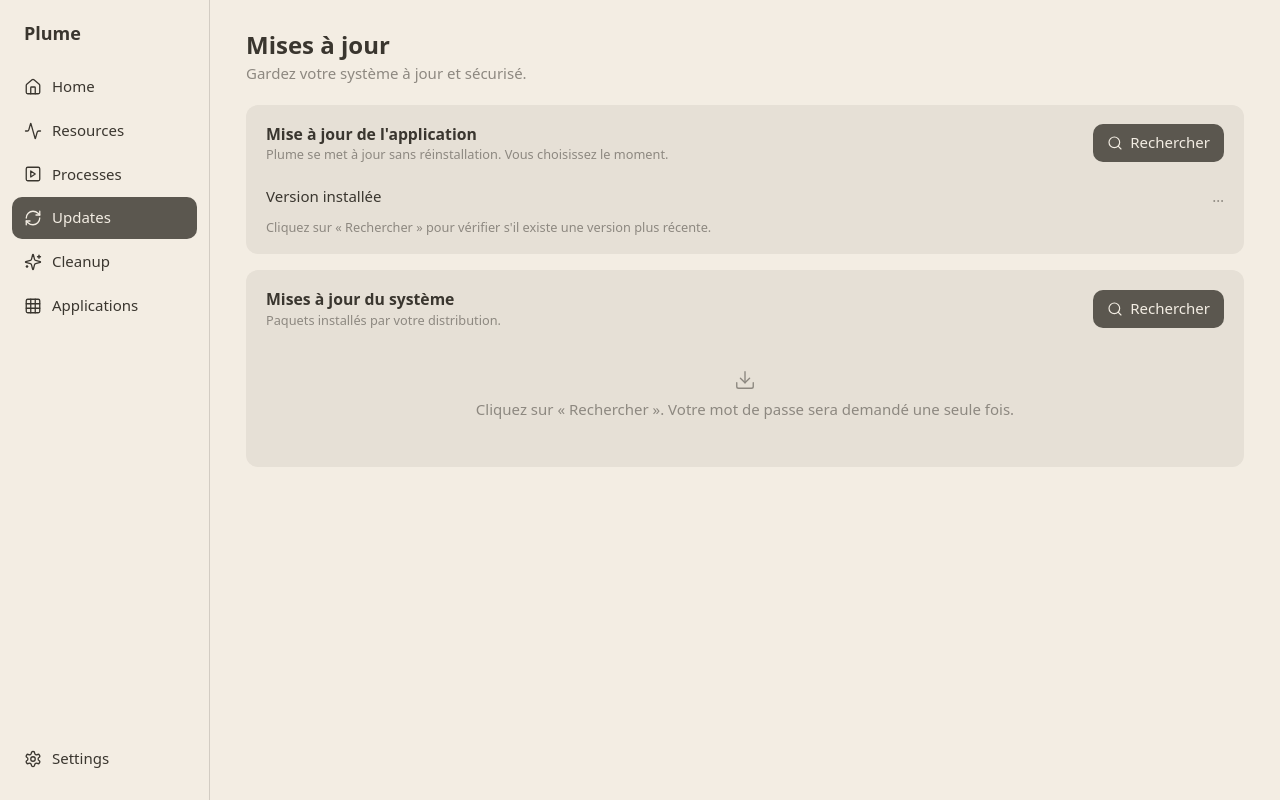
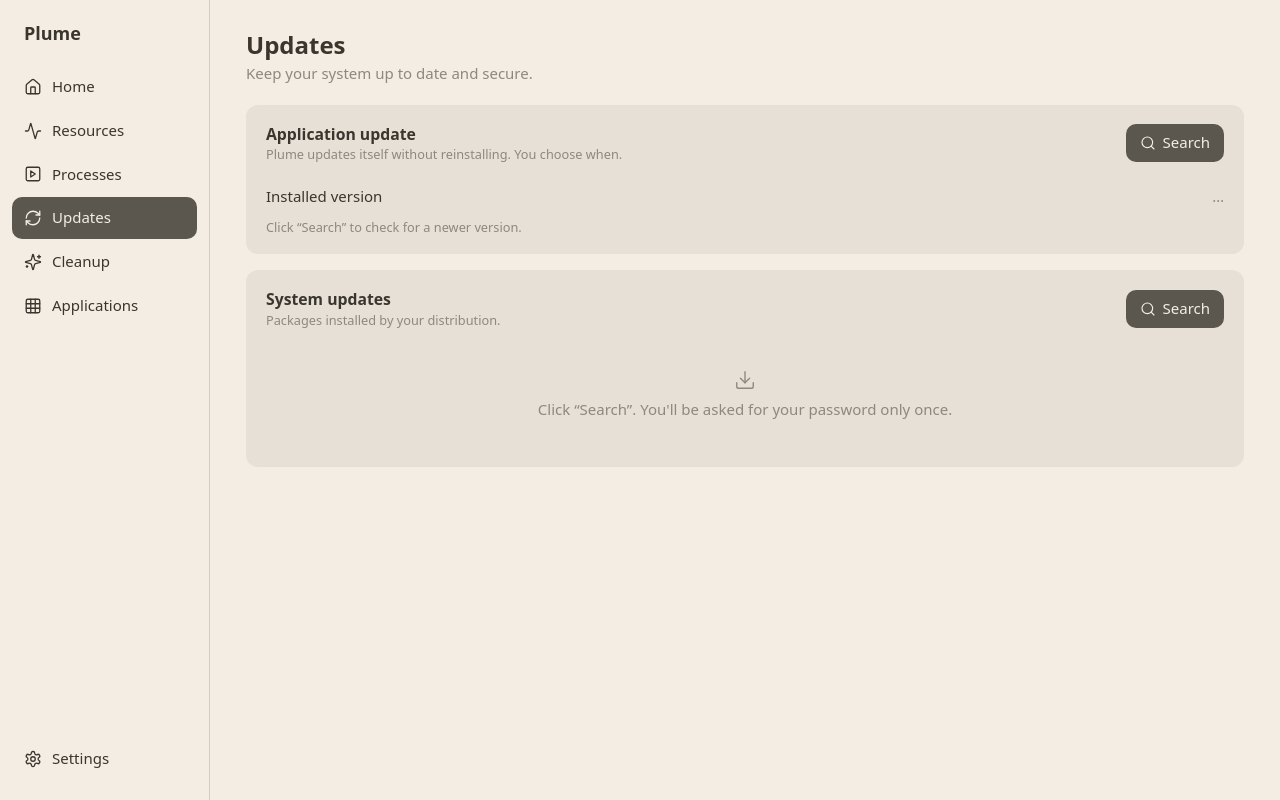
Before and after one commit to Mendrika-Randriamora/Plume, a React (Vite) app: page / in a window 1280 px wide. Both pictures are taken after a click on the button "Updates". Built offline with nearby package versions, Linux system fonts and the light colour scheme.

Commit message:
feat(updates): translate page

```diff
--- a/src/pages/updates/UpdatesPage.tsx
+++ b/src/pages/updates/UpdatesPage.tsx
@@ -1,4 +1,5 @@
 import { useState } from "react";
+import { useTranslation } from "react-i18next";
 import { CheckCircle2, Download, Search } from "lucide-react";
 import { Button, Card, ConfirmButton, Empty, Notice, PageHeader } from "@/core/ui";
 import { usePermission } from "@/core/settings/SettingsProvider";
@@ -9,6 +10,7 @@ import type { UpdateInfo } from "./types";
 type Phase = "idle" | "checking" | "ready" | "updating" | "done";
 
 export function UpdatesPage() {
+  const { t } = useTranslation();
   const allowed = usePermission("systemChanges");
   const [phase, setPhase] = useState<Phase>("idle");
   const [info, setInfo] = useState<UpdateInfo | null>(null);
@@ -43,36 +45,38 @@ export function UpdatesPage() {
 
   return (
     <>
-      <PageHeader
-        title="Mises à jour"
-        subtitle="Gardez votre système à jour et sécurisé."
-      />
-      {!allowed && <Notice>Les modifications du système sont désactivées dans les Réglages.</Notice>}
+      <PageHeader title={t("updates.title")} subtitle={t("updates.subtitle")} />
+      {!allowed && <Notice>{t("common.systemChangesDisabled")}</Notice>}
       {error && <Notice>{error}</Notice>}
 
       <AppUpdateCard />
 
       <Card
-        title="Mises à jour du système"
-        hint="Paquets installés par votre distribution."
+        title={t("updates.system.title")}
+        hint={t("updates.system.hint")}
         action={
           <Button icon={Search} busy={phase === "checking"} disabled={!allowed || phase === "updating"} onClick={search}>
-            Rechercher
+            {t("common.search")}
           </Button>
         }
       >
-        {phase === "idle" && <Empty icon={Download} text="Cliquez sur « Rechercher ». Votre mot de passe sera demandé une seule fois." />}
-        {phase === "checking" && <Empty icon={Search} text="Recherche en cours…" />}
-        {phase === "updating" && <Empty icon={Download} text="Mise à jour en cours, ne fermez pas Plume…" />}
-        {phase === "done" && <Empty icon={CheckCircle2} text="Tout est à jour. Un redémarrage peut être utile." />}
-        {phase === "ready" && info?.manager === "none" && <Empty icon={Search} text="Votre système n'est pas encore pris en charge." />}
-        {phase === "ready" && info?.manager !== "none" && items.length === 0 && <Empty icon={CheckCircle2} text="Tout est à jour." />}
+        {phase === "idle" && <Empty icon={Download} text={t("updates.system.idle")} />}
+        {phase === "checking" && <Empty icon={Search} text={t("updates.system.checking")} />}
+        {phase === "updating" && <Empty icon={Download} text={t("updates.system.updating")} />}
+        {phase === "done" && <Empty icon={CheckCircle2} text={t("updates.system.done")} />}
+        {phase === "ready" && info?.manager === "none" && <Empty icon={Search} text={t("common.unsupportedSystem")} />}
+        {phase === "ready" && info?.manager !== "none" && items.length === 0 && <Empty icon={CheckCircle2} text={t("updates.system.latest")} />}
 
         {phase === "ready" && items.length > 0 && (
           <>
             <div className="card-head">
-              <p>{items.length} mise{items.length > 1 ? "s" : ""} à jour disponible{items.length > 1 ? "s" : ""}</p>
-              <ConfirmButton label="Tout mettre à jour" confirmLabel="Oui, mettre à jour" icon={Download} onConfirm={update} />
+              <p>{t("updates.available", { count: items.length })}</p>
+              <ConfirmButton
+                label={t("updates.updateAll")}
+                confirmLabel={t("updates.updateAllConfirm")}
+                icon={Download}
+                onConfirm={update}
+              />
             </div>
             <ul className="list">
               {items.map((p) => (
--- a/src/pages/updates/components/AppUpdateCard.tsx
+++ b/src/pages/updates/components/AppUpdateCard.tsx
@@ -1,17 +1,14 @@
 import { useEffect, useState } from "react";
+import { useTranslation } from "react-i18next";
 import { CheckCircle2, Download, Search } from "lucide-react";
 import { Button, Card, Meter, Notice } from "@/core/ui";
+import { formatDate } from "@/core/format";
 import { getCurrentVersion } from "@/core/updater";
 import { useAppUpdate } from "@/core/updater/useAppUpdate";
 
-function formatDate(iso: string): string {
-  const d = new Date(iso);
-  if (Number.isNaN(d.getTime())) return iso;
-  return d.toLocaleDateString("fr-FR", { day: "numeric", month: "long", year: "numeric" });
-}
-
 /** Mise à jour de Plume elle-même (AppImage), séparée des mises à jour du système. */
 export function AppUpdateCard() {
+  const { t } = useTranslation();
   const { phase, update, progress, error, search, install } = useAppUpdate();
   const [version, setVersion] = useState<string | null>(null);
 
@@ -21,26 +18,26 @@ export function AppUpdateCard() {
 
   return (
     <Card
-      title="Mise à jour de l'application"
-      hint="Plume se met à jour sans réinstallation. Vous choisissez le moment."
+      title={t("updates.app.title")}
+      hint={t("updates.app.hint")}
       action={
         <Button icon={Search} busy={phase === "checking"} disabled={phase === "installing"} onClick={search}>
-          Rechercher
+          {t("common.search")}
         </Button>
       }
     >
       <div className="field">
-        <span>Version installée</span>
+        <span>{t("updates.app.installed")}</span>
         <span className="muted">{version ?? "…"}</span>
       </div>
 
       {phase === "idle" && (
-        <p className="small muted">Cliquez sur « Rechercher » pour vérifier s{`'`}il existe une version plus récente.</p>
+        <p className="small muted">{t("updates.app.idle")}</p>
       )}
 
       {phase === "latest" && (
         <p className="small muted row gap">
-          <CheckCircle2 size={16} strokeWidth={1.75} /> Plume est à jour.
+          <CheckCircle2 size={16} strokeWidth={1.75} /> {t("updates.app.latest")}
         </p>
       )}
 
@@ -49,33 +46,37 @@ export function AppUpdateCard() {
       {phase === "available" && update && (
         <>
           <div className="field">
-            <span>Nouvelle version</span>
+            <span>{t("updates.app.newVersion")}</span>
             <span className="muted">{update.version}</span>
           </div>
           {update.date && (
             <div className="field">
-              <span>Publiée le</span>
+              <span>{t("updates.app.published")}</span>
               <span className="muted">{formatDate(update.date)}</span>
             </div>
           )}
           <div className="field col">
-            <span>Notes de version</span>
+            <span>{t("updates.app.notes")}</span>
             <div className="update-notes small">
-              Les notes de mise à jour seront bientôt disponibles.
+              {t("updates.app.notesSoon")}
             </div>
           </div>
           <div className="update-action">
-            <p className="small muted">Plume va redémarrer pour terminer l{`'`}installation.</p>
-            <Button icon={Download} onClick={install}>Installer et redémarrer</Button>
+            <p className="small muted">{t("updates.app.restart")}</p>
+            <Button icon={Download} onClick={install}>{t("updates.app.install")}</Button>
           </div>
         </>
       )}
 
       {phase === "installing" && (
         <div className="field col">
-          <span>{progress >= 100 ? "Installation en cours…" : `Téléchargement… ${progress} %`}</span>
+          <span>
+            {progress >= 100
+              ? t("updates.app.installing")
+              : t("updates.app.downloading", { progress })}
+          </span>
           <Meter value={progress} />
-          <p className="small muted">Ne fermez pas Plume pendant la mise à jour.</p>
+          <p className="small muted">{t("updates.app.keepOpen")}</p>
         </div>
       )}
     </Card>
```
